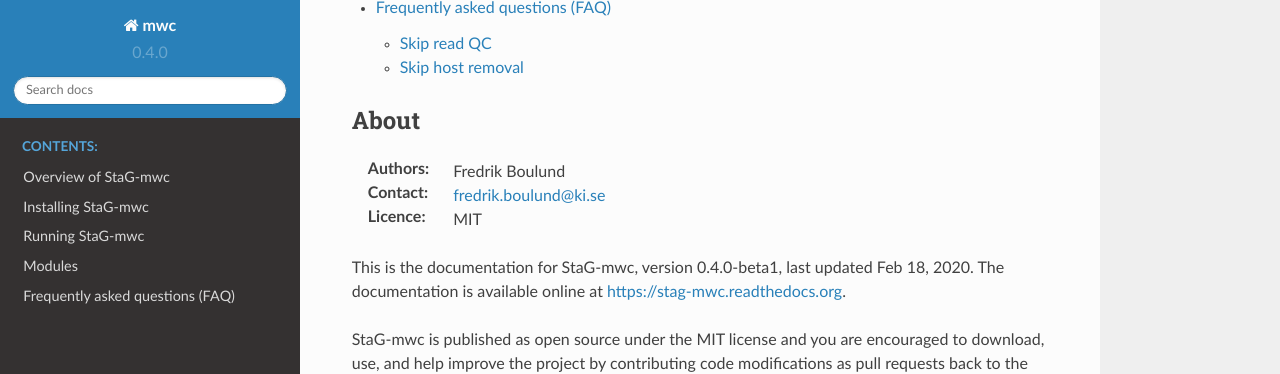
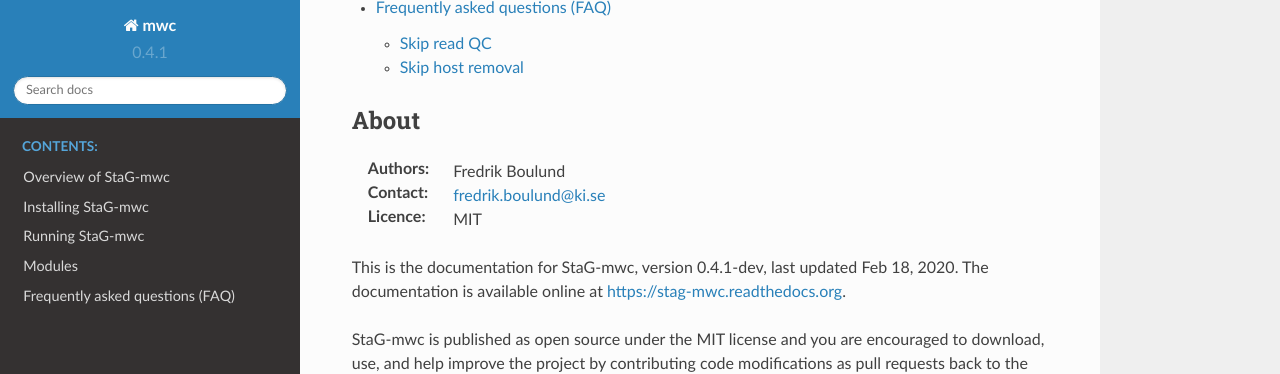
Before and after one commit to ctmrbio/stag-mwc, a Sphinx documentation site: the page built from docs/source/index.rst, in a window 1280 px wide and 900 px high, scrolled down 1100 px. Shown: the top 374 px of the window. Built offline with Sphinx 7.4.7 and the Read the Docs theme 2.0.0, drawn with Linux system fonts in a browser that asks for light colours.

Commit message:
Update version to 0.4.1-dev

```diff
--- a/docs/source/conf.py
+++ b/docs/source/conf.py
@@ -56,9 +56,9 @@
 # built documents.
 #
 # The short X.Y version.
-version = '0.4.0'
+version = '0.4.1'
 # The full version, including alpha/beta/rc tags.
-release = '0.4.0-beta1'
+release = '0.4.1-dev'
 
 # reStructuredText prolog contains a string of reStructuredText that will be
 # included at the beginning of every source file that is read.
```
Also changed, not shown: CHANGELOG.md (+10 -0 lines), 1 other file.
